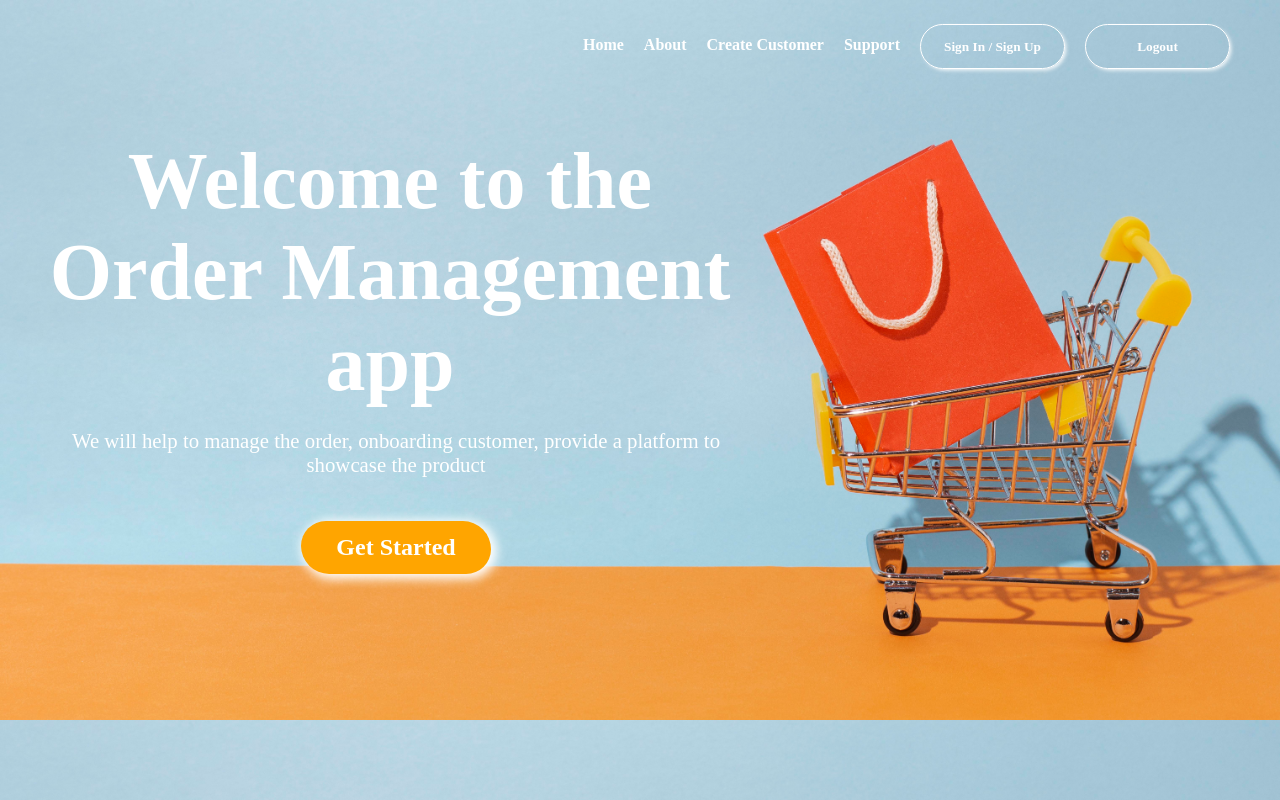
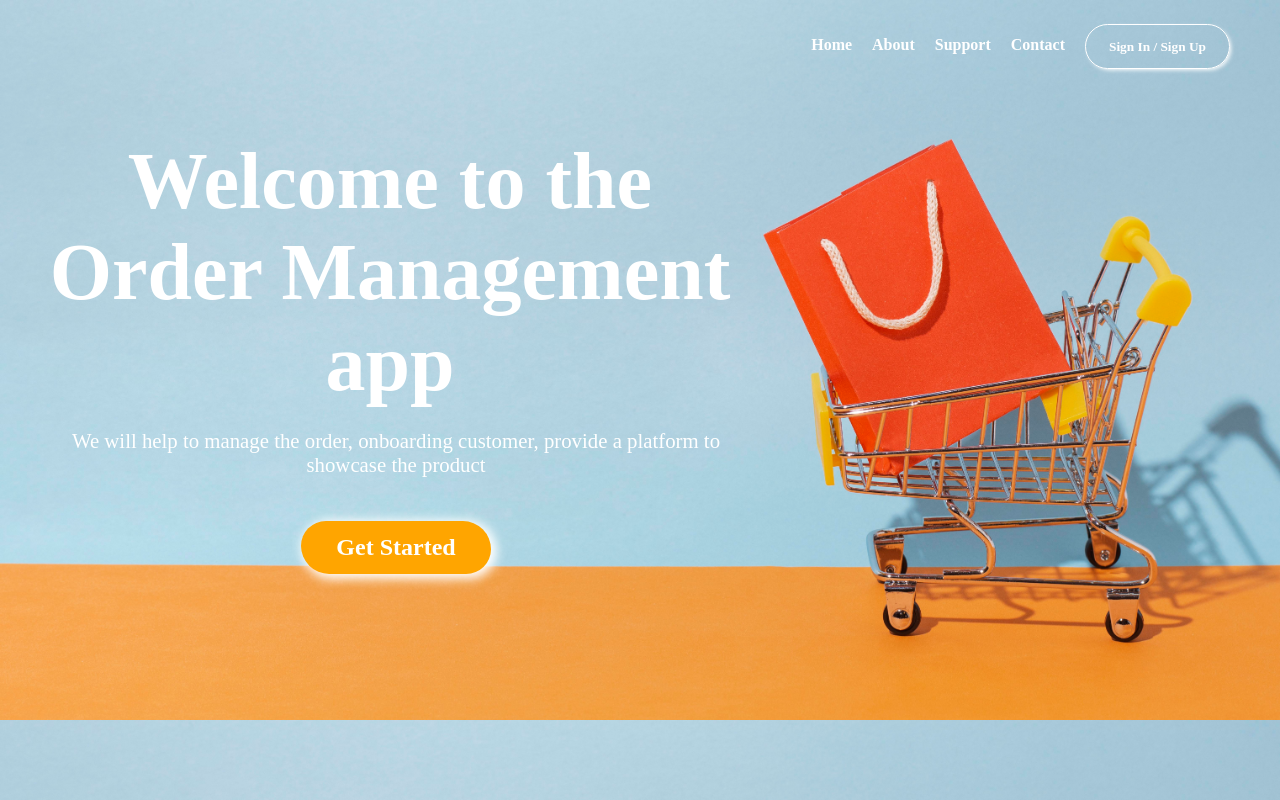
Before and after one commit to SunitaSBhat/rugas-orm-demo, a React (Create React App) app in the folder frontend/: page / in a window 1280 px wide. Built offline with nearby package versions, Linux system fonts and the light colour scheme.

Commit message:
this is final commit

```diff
--- a/frontend/src/App.js
+++ b/frontend/src/App.js
@@ -12,10 +12,13 @@ import { BrowserRouter as Router, Routes, Route } from "react-router-dom";
 function App() {
   return (
     <div className="App">
-      <Nav/>
+
       <Routes>
         <Route path="/" element={<Home/>}/>
      <Route path="/CreateAccount" element={<CreateAccount/>}/>
+     </Routes>
+     <Routes>
+
      <Route path="/Login" element={<Login/>}/>
      <Route path="/CustomerOnboarding" element={<CustomerOnboarding/>}/>
      <Route path="/Order" element={<Product/>}/>
--- a/frontend/src/components/CreateAccount.jsx
+++ b/frontend/src/components/CreateAccount.jsx
@@ -30,6 +30,7 @@ alert(result);
     }
   }
   return (
+    <>
     <div id="Create">
       <h1>Create Account here !!</h1>
         <form>
@@ -41,5 +42,6 @@ alert(result);
 
         <p>Already Have an account <a href="/Login" id="a">Login here</a></p>
     </div>
+    </>
   )
 }
--- a/frontend/src/components/Home.jsx
+++ b/frontend/src/components/Home.jsx
@@ -5,23 +5,22 @@ import { useNavigate } from 'react-router-dom';
 export default function Home() {
      const navigate = useNavigate();
      const handleNavigate= async()=>{
-      try{
-      await axios.get('https://rugas-orm-demo-xi.vercel.app/api/check-auth', {withCredentials: true} );
-      navigate("orderList");
+
+      navigate("/CreateAccount");
       }
-      catch(error){
-        console.log(error.response);
-        if(error.response && error.response.status===401){
-          alert('Please create an account or sign in first!');
 
-        } else {
-          console.error('Auth check error:', error);
-          alert('Something went wrong. Please try again later.');
-        }
-      }
-    };
   return (
     <div>
+      <nav className="navbar">
+      <img src=""/>
+      <ul className="nav-links">
+        <li><a href="/">Home</a></li>
+        <li><a href="/">About</a></li>
+        <li><a href="#">Support</a></li>
+        <li><a href="#">Contact</a></li>
+        <li><button className="sign-in-btn" onClick={()=>navigate("/CreateAccount")}>Sign In / Sign Up</button></li>
+      </ul>
+    </nav>
          <section className="hero">
               <h1 id="welcome">Welcome to the Order Management app</h1>
               <p id="p">We will help to manage the order, onboarding customer, provide a platform to showcase the product</p>
--- a/frontend/src/components/OrderList.jsx
+++ b/frontend/src/components/OrderList.jsx
@@ -1,5 +1,6 @@
 import React, { useState, useEffect } from 'react';
 import "./orderList.css";
+import Nav from "./nav";
 export default function OrderList() {
   const [orderData, setOrderData] = useState([]);
   const [filter, setFilter] = useState({
@@ -48,6 +49,7 @@ export default function OrderList() {
 
   return (
     <div>
+      <Nav/>
       <div className="order-container">
   <h1 className="order-title">Your Orders</h1>
 
--- a/frontend/src/components/customerAndProduct.jsx
+++ b/frontend/src/components/customerAndProduct.jsx
@@ -1,5 +1,6 @@
 import {React, useState, useEffect} from 'react'
 import "./createAccoun.css";
+import Nav from "./nav"
 export default function CustomerAndProduct() {
      const [product, setProduct]= useState({
         customer:"",
@@ -64,6 +65,8 @@ export default function CustomerAndProduct() {
           }, []);
           console.log(customerData);
   return (
+    <>
+   <Nav/>
     <div id="Create" style={{height:"100px", marginTop:"123px"}}>
         <h1>Make Your Order !!</h1>
         <form onSubmit={handleSubmit}>
@@ -84,5 +87,6 @@ export default function CustomerAndProduct() {
   <button type="submit" onClick={handleSubmit}>Order</button>
 </form>
     </div>
+    </>
   )
 }
--- a/frontend/src/components/customerOnboarding.jsx
+++ b/frontend/src/components/customerOnboarding.jsx
@@ -1,5 +1,6 @@
 import {React, useState} from 'react'
 import "./createAccoun.css";
+import Nav from "./nav";
 export default function CustomerOnboarding() {
    const [customer, setCustomer]= useState({
        name:"",
@@ -32,6 +33,8 @@ export default function CustomerOnboarding() {
       }
     }
   return (
+    <>
+    <Nav/>
     <div id="Create">
         <h1>Customer Onboarding !!</h1>
         <form style={{height:"301px"}}>
@@ -42,5 +45,6 @@ export default function CustomerOnboarding() {
         <button type="submit" onClick={handleSubmit}>Submit</button>
         </form>
     </div>
+    </>
   )
 }
--- a/frontend/src/components/login.jsx
+++ b/frontend/src/components/login.jsx
@@ -1,5 +1,6 @@
 import {React, useState} from 'react'
 import "./createAccoun.css";
+import Nav from "./nav"
 export default function Login() {
   const [userAccountVerify, setUserAccountVerify]= useState({
       email: "",
@@ -28,6 +29,8 @@ alert("loged In");
     }
   }
   return (
+    <>
+    <Nav/>
     <div id="Create">
         <h1>Login here !!</h1>
         <form style={{height:"170px"}}>
@@ -36,5 +39,6 @@ alert("loged In");
         <button type="submit" onClick={handleSubmit}>Submit</button>
         </form>
     </div>
+    </>
   )
 }
--- a/frontend/src/components/nav.jsx
+++ b/frontend/src/components/nav.jsx
@@ -31,19 +31,19 @@ const Nav= () => {
   }
   return (
     <>
-    <nav className="navbar">
+   <nav className="navbar">
       <img src=""/>
       <ul className="nav-links">
         <li><a href="/">Home</a></li>
         <li><a href="/">About</a></li>
-        <li><a href="" onClick={handleNavigate}>Create Customer</a></li>
+        <li><a href="/CustomerOnboarding">Create Customer</a></li>
+        <li><a href="/Order">Create Order</a></li>
+        <li><a href="/orderList">Order List</a></li>
+        <li><a href="/productList">Product List</a></li>
         <li><a href="#">Support</a></li>
         <li><button className="sign-in-btn" onClick={()=>navigate("/CreateAccount")}>Sign In / Sign Up</button></li>
-        <li><button className="sign-in-btn" onClick={handleLogout}>Logout</button></li>
       </ul>
     </nav>
-
-
  </>
  );
 };
--- a/frontend/src/components/productList.jsx
+++ b/frontend/src/components/productList.jsx
@@ -2,6 +2,7 @@ import React, { useState, useEffect } from 'react';
 import './productList.css';
 import { useSelector, useDispatch } from 'react-redux';
 import { increment, decrement } from '../reduxs/counterslice';
+import Nav from "./nav";
 export default function ProductList() {
   const count = useSelector((state) => state.counter.value);
   const dispatch = useDispatch();
@@ -15,6 +16,8 @@ export default function ProductList() {
   }, []);
 
   return (
+    <>
+    <Nav/>
     <div className="main">
       <h1>Hey Have a look ar our products!!</h1>
     <div className='product'>
@@ -36,5 +39,6 @@ export default function ProductList() {
   ))}
 </div>
 </div>
+</>
   );
 }
```
Also changed, not shown: 1 other file (tests, documents, lock files or other folders).
